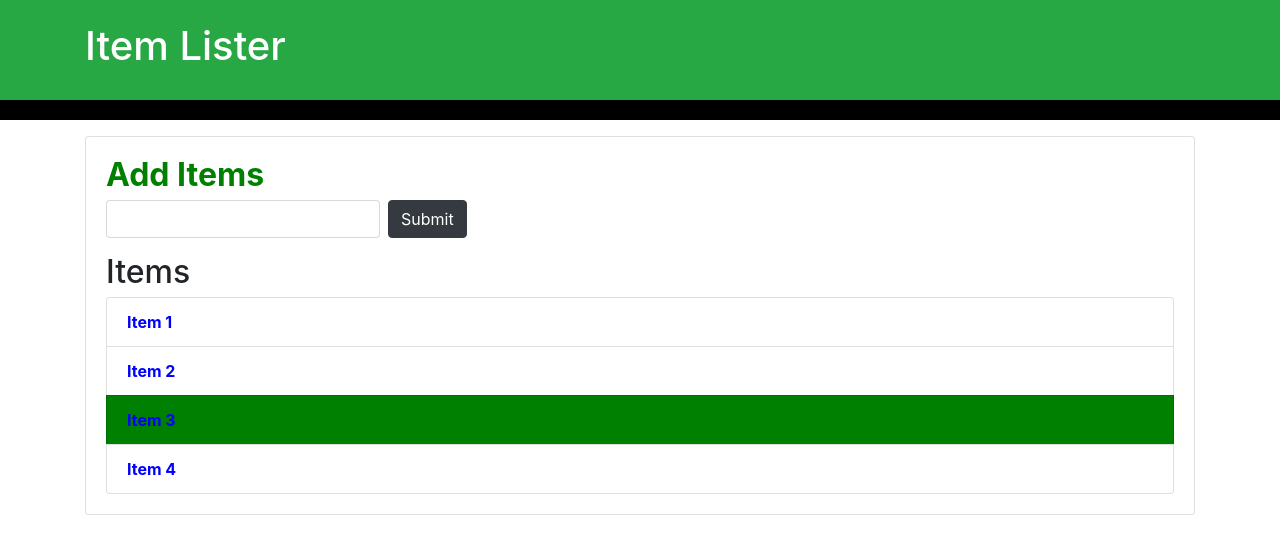
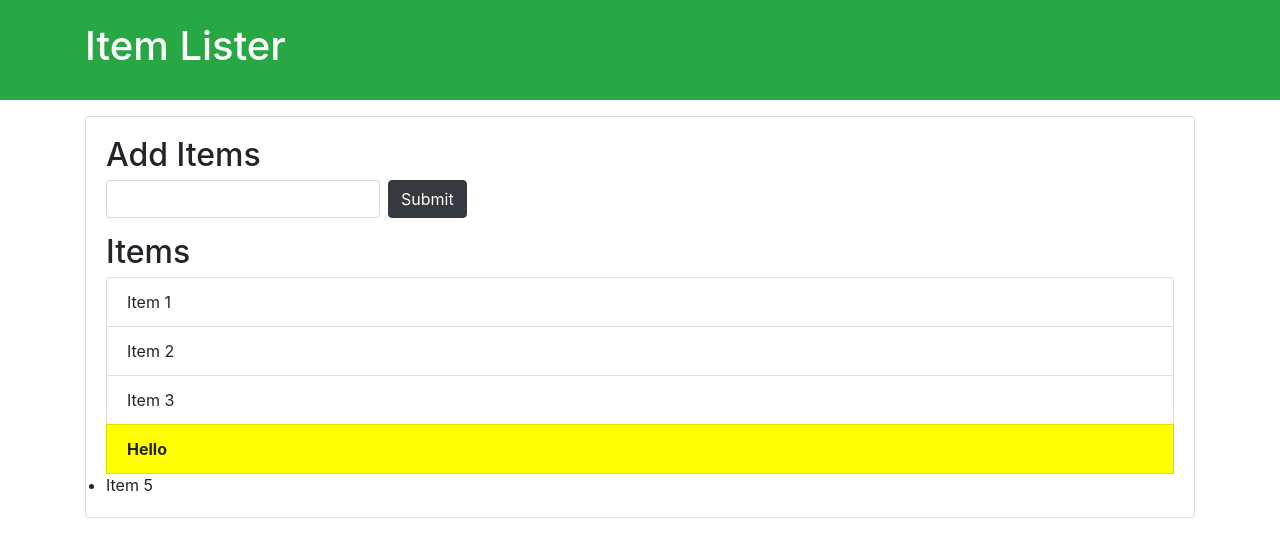
Before and after one commit to minda12/new2, a plain HTML site: page index.html in a window 1280 px wide. Drawn offline with nearby package versions, Linux system fonts and the light colour scheme.

Commit message:
Add a new li element without the same class Name
And try editing it with getelementsbyclassname and then by getelementbytagname

```diff
--- a/dom.js
+++ b/dom.js
@@ -1,48 +1,78 @@
 //console.dir(document);
-console.log(document.domain)
-console.log(document.URL)
-console.log(document.title)
+// console.log(document.domain)
+// console.log(document.URL)
+// console.log(document.title)
 
-//document.title= 123
-console.log(document.doctype)
-console.log(document.head)
-console.log(document.body)
+// //document.title= 123
+// console.log(document.doctype)
+// console.log(document.head)
+// console.log(document.body)
 
-//console.log(document.all)
-//console.log(document.all[10])
-//document.all[10].textContent ='hello'
-console.log(document.forms[0])
-console.log(document.images)
+// //console.log(document.all)
+// //console.log(document.all[10])
+// //document.all[10].textContent ='hello'
+// console.log(document.forms[0])
+// console.log(document.images)
 
 
-//console.log(document.getElementById("header-title"))
-var headerTitle= document.getElementById("header-title")
-var header= document.getElementById("main-header")
-//console.log(headerTitle)
-//headerTitle.textContent='bybye'
-//headerTitle.innertext='bybye'
-//headerTitle.innerHTML='<h3>Heelllo</h3>'
- //headerTitle.innerText="<h3>v<h3>"
-header.style.borderBottom ="solid 20px #000"
+// //console.log(document.getElementById("header-title"))
+// var headerTitle= document.getElementById("header-title")
+// var header= document.getElementById("main-header")
+// //console.log(headerTitle)
+// //headerTitle.textContent='bybye'
+// //headerTitle.innertext='bybye'
+// //headerTitle.innerHTML='<h3>Heelllo</h3>'
+//  //headerTitle.innerText="<h3>v<h3>"
+// header.style.borderBottom ="solid 20px #000"
 
 var items = document.getElementsByClassName("list-group-item")
-console.log(items[2])
+console.log(items[4])
+
+items[3].textContent="Hello"
+items[3].style.fontWeight="bold"
+items[3].style.backgroundColor="yellow"
+items[4].textContent="Hello"
+items[4].style.fontWeight="bold"
+items[4].style.backgroundColor="yellow"
+// var add =document.querySelector('.title')
+
+// add.style.fontWeight='bold'
+// add.style.color="green"
+
+
+// items[2].style.backgroundColor="green"
+
+// for(var i =0;i<items.length;i++)
+// {
+
+// items[i].style.fontWeight="bold"
+// items[i].style.color="blue"
+
+// }
+
+//GETELEMENTSBYTAGNAME//
+var li = document.getElementsByTagName("li")
+console.log(li)
+console.log(li[4])
+li[4].textContent ='Hello 2'
+li[4].style.fontWeight ='bold'
+li[4].style.backgroundColor='grey'
 
 //items[1].textContent="Hello"
 //items[1].style.fontWeight="bold"
 //items[1].style.backgroundColor="yellow"
-var add =document.querySelector('.title')
+// var add =document.querySelector('.title')
 
-add.style.fontWeight='bold'
-add.style.color="green"
+// add.style.fontWeight='bold'
+// add.style.color="green"
 
 
-items[2].style.backgroundColor="green"
+// items[2].style.backgroundColor="green"
 
-for(var i =0;i<items.length;i++)
-{
+// for(var i =0;i<items.length;i++)
+// {
 
-items[i].style.fontWeight="bold"
-items[i].style.color="blue"
+// items[i].style.fontWeight="bold"
+// items[i].style.color="blue"
 
-}
+// }
--- a/index.html
+++ b/index.html
@@ -26,6 +26,7 @@
       <li class="list-group-item">Item 2</li>
       <li class="list-group-item">Item 3</li>
       <li class="list-group-item">Item 4</li>
+      <li>Item 5</li>
     </ul>
    </div>
   </div>
```
